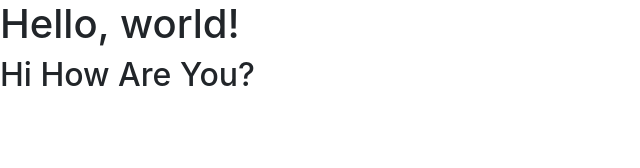
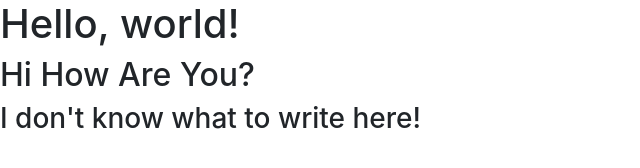
Before and after one commit to daquilino/gittest, a plain HTML site: page index.html in a window 1280 px wide. Shown: the whole page, without its empty margins (0-640 px from the left). Drawn offline with nearby package versions, Linux system fonts and the light colour scheme.

Commit message:
more changes

```diff
--- a/index.html
+++ b/index.html
@@ -13,6 +13,7 @@
     <body>
         <h1>Hello, world!</h1>
         <h2>Hi How Are You?</h2>
+        <h3>I don't know what to write here!</h3>
 
         <!-- Optional JavaScript -->
         <!-- jQuery first, then Popper.js, then Bootstrap JS -->
```
